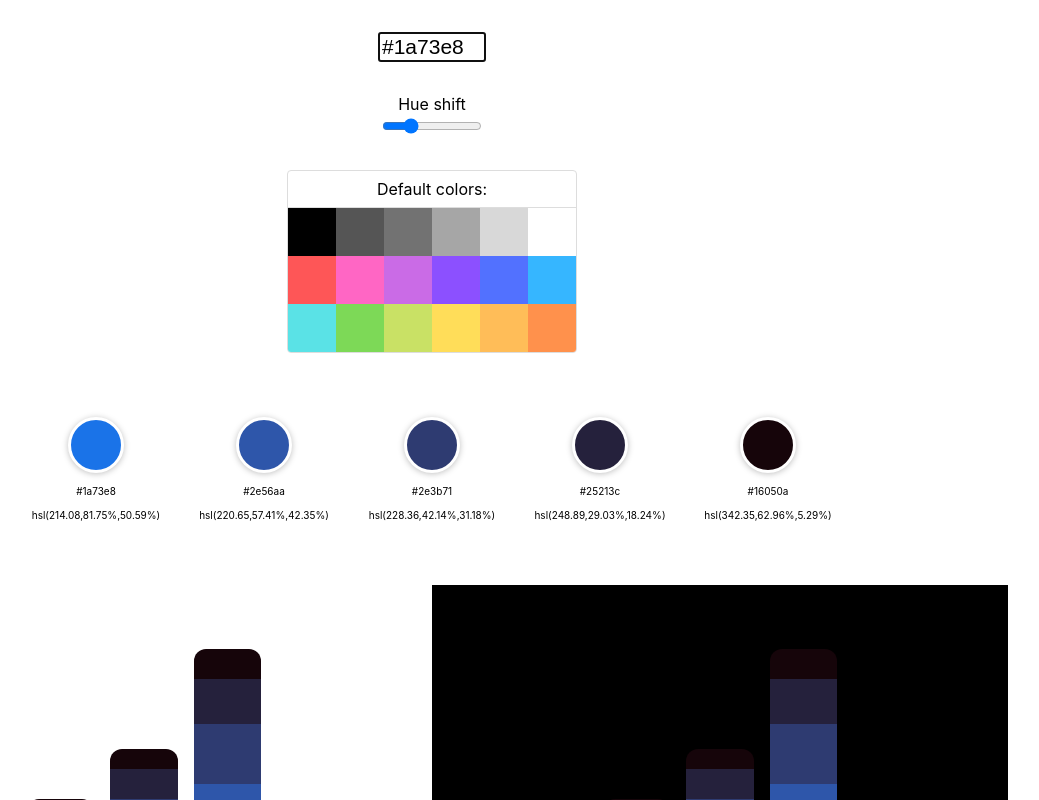
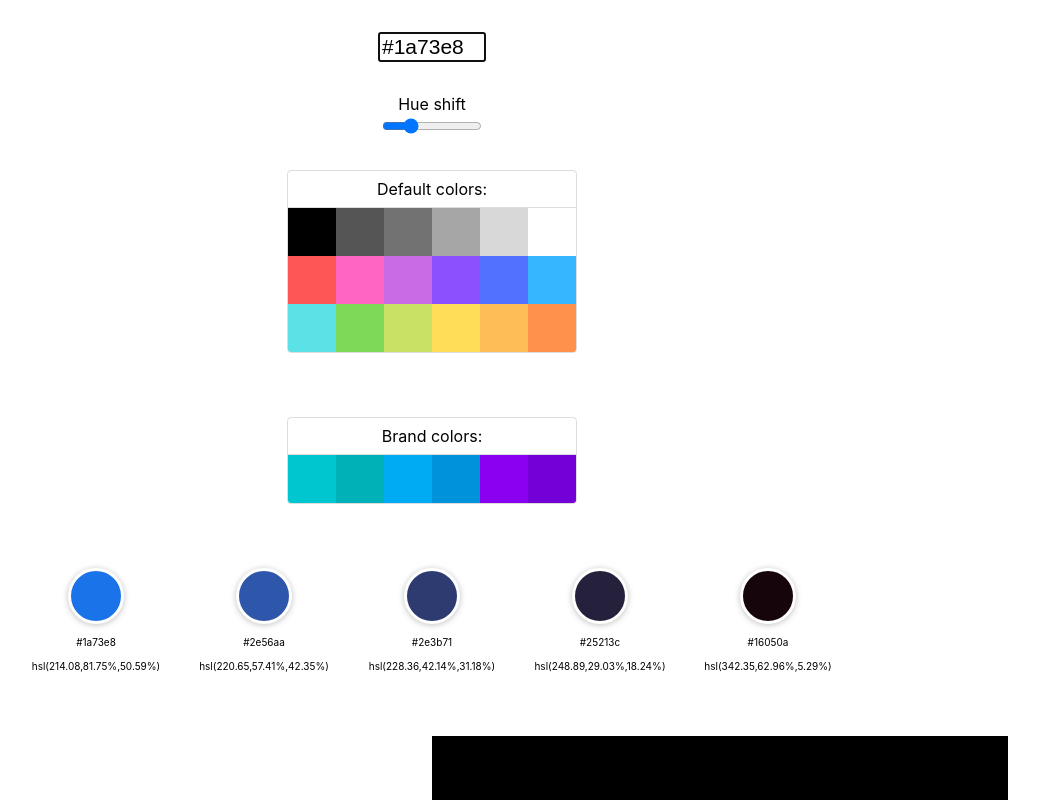
Before and after one commit to slwen/magic-data-colors, a React (Create React App) app: page / in a window 1280 px wide. Shown: the top 800 px of the page, without its empty margins (208-1247 px from the left). Built offline with nearby package versions, Linux system fonts and the light colour scheme.

Commit message:
Add brand colors

```diff
--- a/src/App.js
+++ b/src/App.js
@@ -139,6 +139,18 @@ function App() {
           <Preset hex="#ffbd58" clickHandler={handlePresetClick} />
           <Preset hex="#ff914c" clickHandler={handlePresetClick} />
         </div>
+
+        <div className="presets">
+          <div className="presets__header">Brand colors:</div>
+          <Preset hex="#00c7cf" clickHandler={handlePresetClick} />
+          <Preset hex="#00b2b7" clickHandler={handlePresetClick} />
+
+          <Preset hex="#00abf4" clickHandler={handlePresetClick} />
+          <Preset hex="#0092da" clickHandler={handlePresetClick} />
+
+          <Preset hex="#8a00f1" clickHandler={handlePresetClick} />
+          <Preset hex="#7300d7" clickHandler={handlePresetClick} />
+        </div>
       </div>
       <div className="Palette">{renderGradientColors()}</div>
 
```
